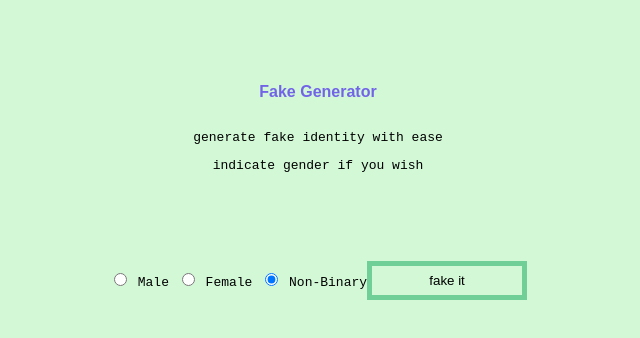
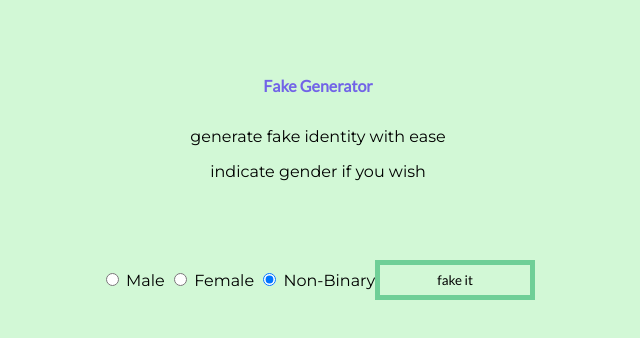
Before and after one commit to divineLush/fake-generator, a plain HTML site: page index.html in a window 1280 px wide. Shown: the whole page, without its empty margins (322-962 px from the left). Drawn offline with Linux system fonts and the light colour scheme.

Commit message:
added some fonts

```diff
--- a/index.html
+++ b/index.html
@@ -4,6 +4,8 @@
     <meta charset="UTF-8">
     <meta name="viewport" content="width=device-width, initial-scale=1.0">
     <title>Document</title>
+    <link rel="stylesheet" href="https://fonts.googleapis.com/css?family=Lato">
+    <link rel="stylesheet" href="https://fonts.googleapis.com/css?family=Montserrat">
     <link rel="stylesheet" href="main.css">
 </head>
 <body>
--- a/main.css
+++ b/main.css
@@ -9,7 +9,7 @@ body {
     margin: 0;
     padding: 0;
     height: 100vh;
-    font-family: monospace;
+    font-family: 'Montserrat', monospace;
     color: black;
     background-color: #d2f8d6;
 }
@@ -20,8 +20,8 @@ body {
 
 .header__title {
     color: #7264e7;
-    font-weight: bold;
-    font-family: sans-serif;
+    font-weight: bolder;
+    font-family: 'Lato', Arial, Helvetica, sans-serif;
 }
 
 .header__text {
@@ -42,6 +42,7 @@ body {
     cursor: pointer;
     padding: 7px 20px;
     width: 20vh;
+    font-family: 'Lato', Arial, Helvetica, sans-serif;
 }
 
 .content__control-panel__btn:hover {
--- a/main.js
+++ b/main.js
@@ -46,7 +46,7 @@ const appendProperties = (obj) => {
         else
             document
                 .querySelector(resultsContainerClass)
-                .insertAdjacentHTML('beforeend', `<p style="margin: 7px 0">${key} : ${obj[key]}</p>`);
+                .insertAdjacentHTML('beforeend', `<p style="margin: 7px 0"><strong>${key}</strong> : ${obj[key]}</p>`);
     })
 }
 
```
